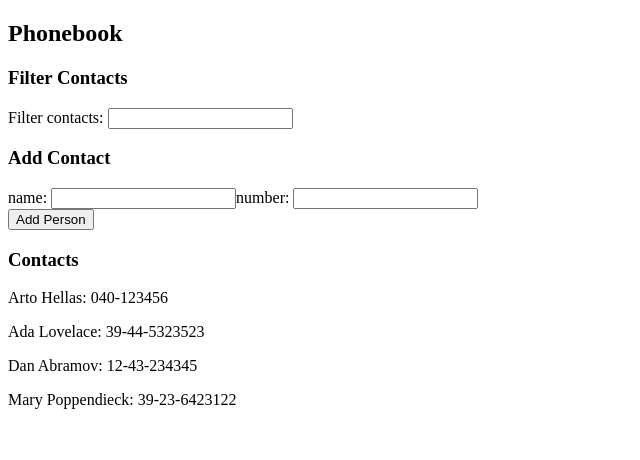
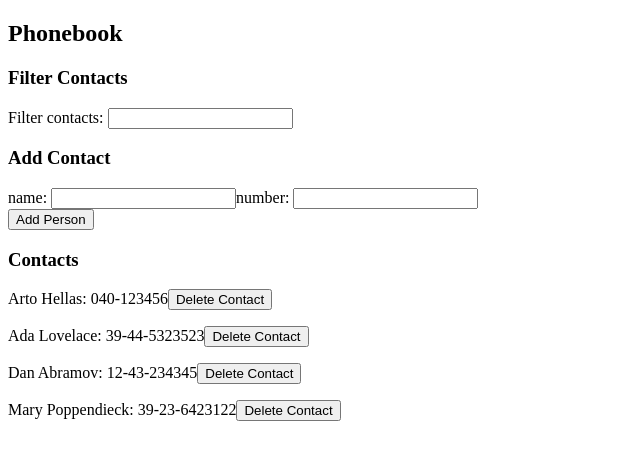
Before and after one commit to cgood1413/FSO, a React (Create React App) app in the folder part2/phonebook/: page / in a window 1280 px wide. Shown: the top 460 px of the page, without its empty margins (0-640 px from the left). Built offline with nearby package versions, Linux system fonts and the light colour scheme; data requests are answered from the project's data file.

Commit message:
Exercise 2.15 - 2.18 Completion

```diff
--- a/part2/phonebook/db.json
+++ b/part2/phonebook/db.json
@@ -1,5 +1,5 @@
 {
-    "persons":[
+  "persons": [
     {
       "name": "Arto Hellas",
       "number": "040-123456",
--- a/part2/phonebook/src/App.js
+++ b/part2/phonebook/src/App.js
@@ -1,5 +1,5 @@
 import { useState, useEffect } from "react";
-import axios from 'axios'
+import contacts from "./services/contacts";
 import Filter from "./Filter";
 import ContactForm from "./ContactForm";
 import Contacts from "./Contacts";
@@ -9,26 +9,40 @@ const App = () => {
   const [filteredPersons, setFilteredPersons] = useState([]);
   const [newName, setNewName] = useState("");
   const [newNumber, setNewNumber] = useState("");
-  const [searchTerm, setSearchTerm] = useState(" ");
+  const [searchTerm, setSearchTerm] = useState("");
 
   useEffect(() => {
-    axios.get('http://localhost:3001/persons').then(({data}) => {
+    contacts.getAll().then(({ data }) => {
       setPersons(data);
-    })
-  }, [])
+    });
+  }, []);
 
-  const addPerson = (event) => {
+  const addContact = (event) => {
     event.preventDefault();
-    const hasPerson = persons.some((person) => {
-      return person.name === newName;
+    const foundPerson = persons.find((person) => {
+      let regex = new RegExp(newName, 'i');
+      return regex.test(person.name);
     });
-    if (hasPerson) {
-      alert(`${newName} is already added to the phonebook!`);
-    } else {
-      const newPerson = { name: newName, number: newNumber };
-      setPersons(persons.concat(newPerson));
-      setNewName("");
-      setNewNumber("");
+    if (foundPerson && window.confirm(`${foundPerson.name} already exists in your contacts. Would you like to update their number?`)) {
+      const updatedContact = {...foundPerson, number: newNumber};
+      contacts.update(foundPerson.id, updatedContact).then(({data}) => {
+        setPersons(persons.map(person => person.id === foundPerson.id ? data : person));
+      })
+    } else if (!foundPerson) {
+      const newContact = { name: newName, number: newNumber };
+      contacts.create(newContact).then(({ data }) => {
+        setPersons(persons.concat(data));
+        setNewName("");
+        setNewNumber("");
+      });
+    }
+  };
+
+  const deleteContact = (id) => {
+    if(window.confirm('Permanently delete this contact?')){
+      contacts.remove(id).then((response) => {
+        setPersons(persons.filter((person) => person.id !== id));
+      });
     }
   };
 
@@ -38,15 +52,17 @@ const App = () => {
 
   const handleNumberChange = (event) => {
     setNewNumber(event.target.value);
-  }
+  };
 
   const handleFilterChange = (event) => {
     setSearchTerm(event.target.value);
-    setFilteredPersons(persons.filter(person => {
-      let regex = new RegExp(searchTerm, 'i');
-      return regex.test(person.name);
-    }))
-  }
+    setFilteredPersons(
+      persons.filter((person) => {
+        let regex = new RegExp(searchTerm, "i");
+        return regex.test(person.name);
+      })
+    );
+  };
 
   return (
     <div>
@@ -58,18 +74,21 @@ const App = () => {
       <h3>Add Contact</h3>
 
       <ContactForm
-      name={newName}
-      number={newNumber}
-      onSubmit={addPerson}
-      onNameChange={handleNameChange}
-      onNumberChange={handleNumberChange}
+        name={newName}
+        number={newNumber}
+        onSubmit={addContact}
+        onNameChange={handleNameChange}
+        onNumberChange={handleNumberChange}
       />
 
       <h3>Contacts</h3>
 
-      <Contacts contacts={filteredPersons.length ? filteredPersons: persons} />
+      <Contacts
+        contacts={filteredPersons.length ? filteredPersons : persons}
+        deleteContact={deleteContact}
+      />
     </div>
-  )
-}
+  );
+};
 
 export default App;
--- a/part2/phonebook/src/Contacts.js
+++ b/part2/phonebook/src/Contacts.js
@@ -1,8 +1,8 @@
-const Contacts = ({ contacts }) => {
+const Contacts = ({ contacts, deleteContact }) => {
   return contacts.map((contact) => (
     <p key={contact.id}>
       {contact.name}: {contact.number}
-    </p>
+    <span><button onClick={() => deleteContact(contact.id)}>Delete Contact</button></span></p>
   ));
 };
 
--- /dev/null
+++ b/part2/phonebook/src/services/contacts.js
@@ -0,0 +1,21 @@
+import axios from "axios";
+const URL = "http://localhost:3001/persons/";
+
+const getAll = () => {
+  return axios.get(URL);
+};
+
+const create = (newContact) => {
+  return axios.post(URL, newContact);
+};
+
+const remove = (id) => {
+    return axios.delete(URL + id);
+}
+
+const update = (id, newContact) => {
+    return axios.put(URL + id, newContact);
+}
+
+const exports = {getAll, create, remove, update}
+export default exports;
```
Lines whose indentation alone changed are shown as unchanged.
